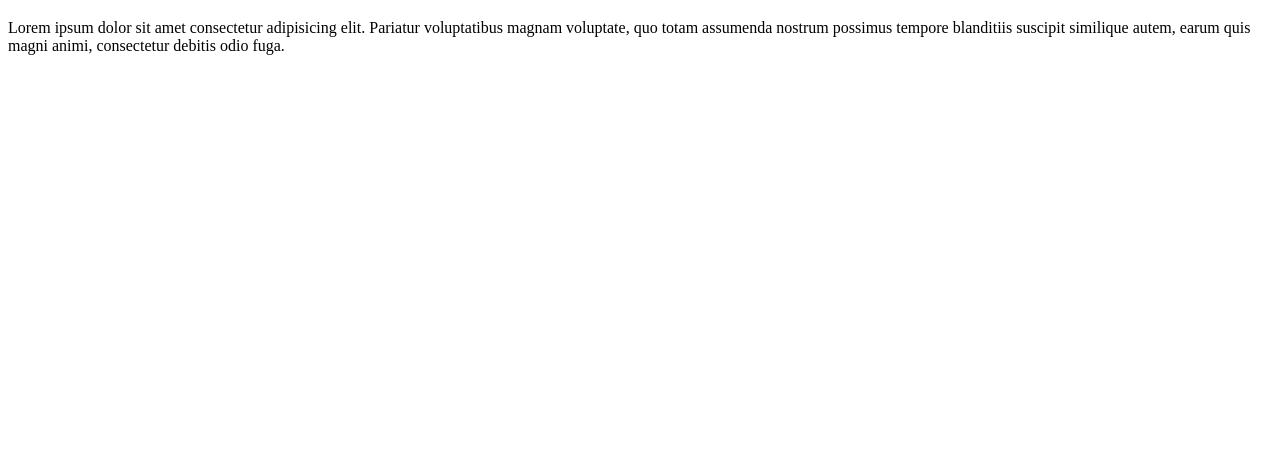
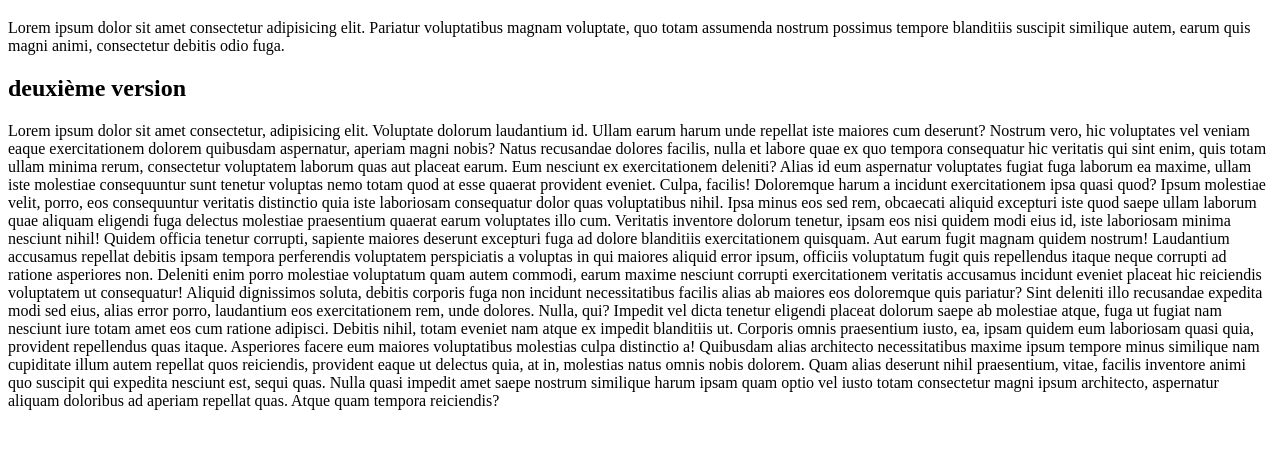
Before and after one commit to Matys-dev/github-cours1, a plain HTML site: page index.html in a window 1280 px wide. Shown: the part 61-510 px from the top of the page. Drawn offline with Linux system fonts and the light colour scheme.

Commit message:
deuxième version

```diff
--- a/index.html
+++ b/index.html
@@ -1,12 +1,62 @@
 <!DOCTYPE html>
 <html lang="en">
-<head>
-    <meta charset="UTF-8">
-    <meta name="viewport" content="width=device-width, initial-scale=1.0">
+  <head>
+    <meta charset="UTF-8" />
+    <meta name="viewport" content="width=device-width, initial-scale=1.0" />
     <title>COURS GITHUB</title>
-</head>
-<body>
+  </head>
+  <body>
     <h1>Première version</h1>
-    <p>Lorem ipsum dolor sit amet consectetur adipisicing elit. Pariatur voluptatibus magnam voluptate, quo totam assumenda nostrum possimus tempore blanditiis suscipit similique autem, earum quis magni animi, consectetur debitis odio fuga.</p>
-</body>
+    <p>
+      Lorem ipsum dolor sit amet consectetur adipisicing elit. Pariatur
+      voluptatibus magnam voluptate, quo totam assumenda nostrum possimus
+      tempore blanditiis suscipit similique autem, earum quis magni animi,
+      consectetur debitis odio fuga.
+    </p>
+    <h2>deuxième version</h2>
+    <p>
+      Lorem ipsum dolor sit amet consectetur, adipisicing elit. Voluptate
+      dolorum laudantium id. Ullam earum harum unde repellat iste maiores cum
+      deserunt? Nostrum vero, hic voluptates vel veniam eaque exercitationem
+      dolorem quibusdam aspernatur, aperiam magni nobis? Natus recusandae
+      dolores facilis, nulla et labore quae ex quo tempora consequatur hic
+      veritatis qui sint enim, quis totam ullam minima rerum, consectetur
+      voluptatem laborum quas aut placeat earum. Eum nesciunt ex exercitationem
+      deleniti? Alias id eum aspernatur voluptates fugiat fuga laborum ea
+      maxime, ullam iste molestiae consequuntur sunt tenetur voluptas nemo totam
+      quod at esse quaerat provident eveniet. Culpa, facilis! Doloremque harum a
+      incidunt exercitationem ipsa quasi quod? Ipsum molestiae velit, porro, eos
+      consequuntur veritatis distinctio quia iste laboriosam consequatur dolor
+      quas voluptatibus nihil. Ipsa minus eos sed rem, obcaecati aliquid
+      excepturi iste quod saepe ullam laborum quae aliquam eligendi fuga
+      delectus molestiae praesentium quaerat earum voluptates illo cum.
+      Veritatis inventore dolorum tenetur, ipsam eos nisi quidem modi eius id,
+      iste laboriosam minima nesciunt nihil! Quidem officia tenetur corrupti,
+      sapiente maiores deserunt excepturi fuga ad dolore blanditiis
+      exercitationem quisquam. Aut earum fugit magnam quidem nostrum! Laudantium
+      accusamus repellat debitis ipsam tempora perferendis voluptatem
+      perspiciatis a voluptas in qui maiores aliquid error ipsum, officiis
+      voluptatum fugit quis repellendus itaque neque corrupti ad ratione
+      asperiores non. Deleniti enim porro molestiae voluptatum quam autem
+      commodi, earum maxime nesciunt corrupti exercitationem veritatis accusamus
+      incidunt eveniet placeat hic reiciendis voluptatem ut consequatur! Aliquid
+      dignissimos soluta, debitis corporis fuga non incidunt necessitatibus
+      facilis alias ab maiores eos doloremque quis pariatur? Sint deleniti illo
+      recusandae expedita modi sed eius, alias error porro, laudantium eos
+      exercitationem rem, unde dolores. Nulla, qui? Impedit vel dicta tenetur
+      eligendi placeat dolorum saepe ab molestiae atque, fuga ut fugiat nam
+      nesciunt iure totam amet eos cum ratione adipisci. Debitis nihil, totam
+      eveniet nam atque ex impedit blanditiis ut. Corporis omnis praesentium
+      iusto, ea, ipsam quidem eum laboriosam quasi quia, provident repellendus
+      quas itaque. Asperiores facere eum maiores voluptatibus molestias culpa
+      distinctio a! Quibusdam alias architecto necessitatibus maxime ipsum
+      tempore minus similique nam cupiditate illum autem repellat quos
+      reiciendis, provident eaque ut delectus quia, at in, molestias natus omnis
+      nobis dolorem. Quam alias deserunt nihil praesentium, vitae, facilis
+      inventore animi quo suscipit qui expedita nesciunt est, sequi quas. Nulla
+      quasi impedit amet saepe nostrum similique harum ipsam quam optio vel
+      iusto totam consectetur magni ipsum architecto, aspernatur aliquam
+      doloribus ad aperiam repellat quas. Atque quam tempora reiciendis?
+    </p>
+  </body>
 </html>
```
